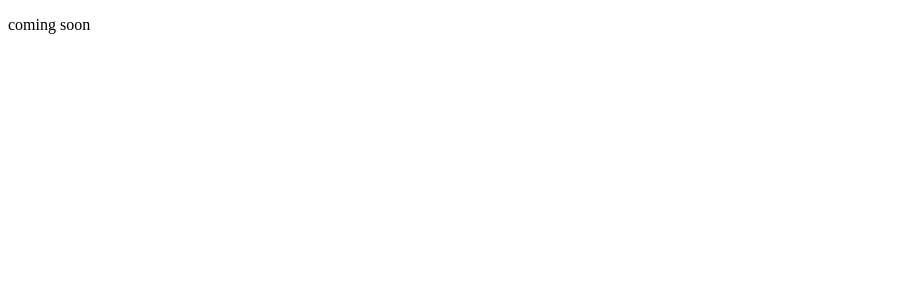
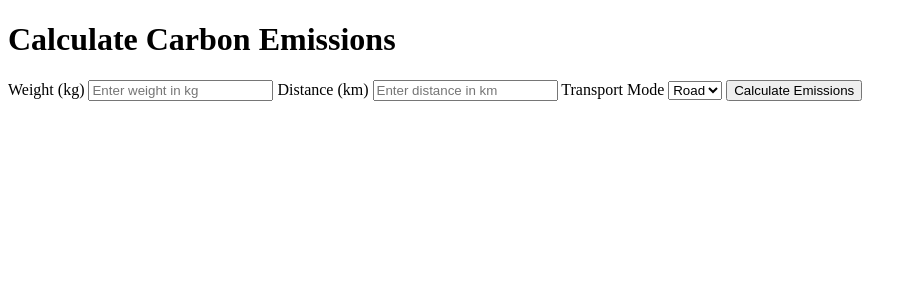
Before and after one commit to neharamiah/evera, a Flask app: page /emissions in a window 1280 px wide. Before the commit the part shown is almost empty. Shown: the top 300 px of the page, without its empty margins (0-917 px from the left). Run offline with Flask 3, Linux system fonts and the light colour scheme; a user stored in the database is signed in.

Commit message:
Created calculate emissions page with basic layout

```diff
--- a/templates/emissions.html
+++ b/templates/emissions.html
@@ -1,11 +1,59 @@
+
 <!DOCTYPE html>
 <html lang="en">
+
 <head>
-    <meta charset="UTF-8">
-    <meta name="viewport" content="width=device-width, initial-scale=1.0">
-    <title>emissions</title>
+    <title>Calculate Emissions</title>
 </head>
+
 <body>
-    <p>coming soon</p>
+    <div>
+        <h1>Calculate Carbon Emissions</h1>
+
+        <form id="emissionForm">
+            <label for="weight">Weight (kg)</label>
+            <input type="number" id="weight" name="weight" placeholder="Enter weight in kg" required>
+
+            <label for="distance">Distance (km)</label>
+            <input type="number" id="distance" name="distance" placeholder="Enter distance in km" required>
+
+            <label for="transport">Transport Mode</label>
+            <select id="transport" name="transport" required>
+                <option value="road">Road</option>
+                <option value="rail">Rail</option>
+                <option value="air">Air</option>
+                <option value="sea">Sea</option>
+            </select>
+
+            <button type="button" onclick="calculateEmissions()">Calculate Emissions</button>
+        </form>
+
+        <div id="result"></div>
+    </div>
+
+    <script>
+        function calculateEmissions() {
+            const weight = parseFloat(document.getElementById('weight').value);
+            const distance = parseFloat(document.getElementById('distance').value);
+            const transport = document.getElementById('transport').value;
+
+            if (isNaN(weight) || isNaN(distance) || weight <= 0 || distance <= 0) {
+                alert("Please enter valid positive numbers for weight and distance.");
+                return;
+            }
+
+            const emissionFactors = {
+                road: 150,
+                rail: 50,
+                air: 450,
+                sea: 30
+            };
+
+            const emissions = weight * distance * emissionFactors[transport];
+            const result = document.getElementById('result');
+            result.innerHTML = `Estimated Emissions: ${emissions.toFixed(2)} kg CO₂`;
+        }
+    </script>
 </body>
+
 </html>
```
